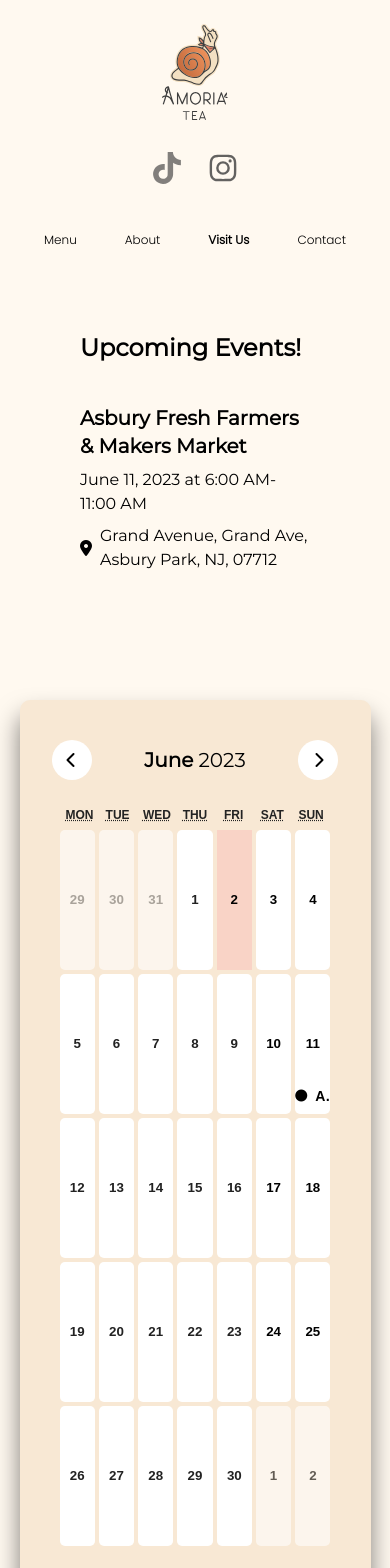
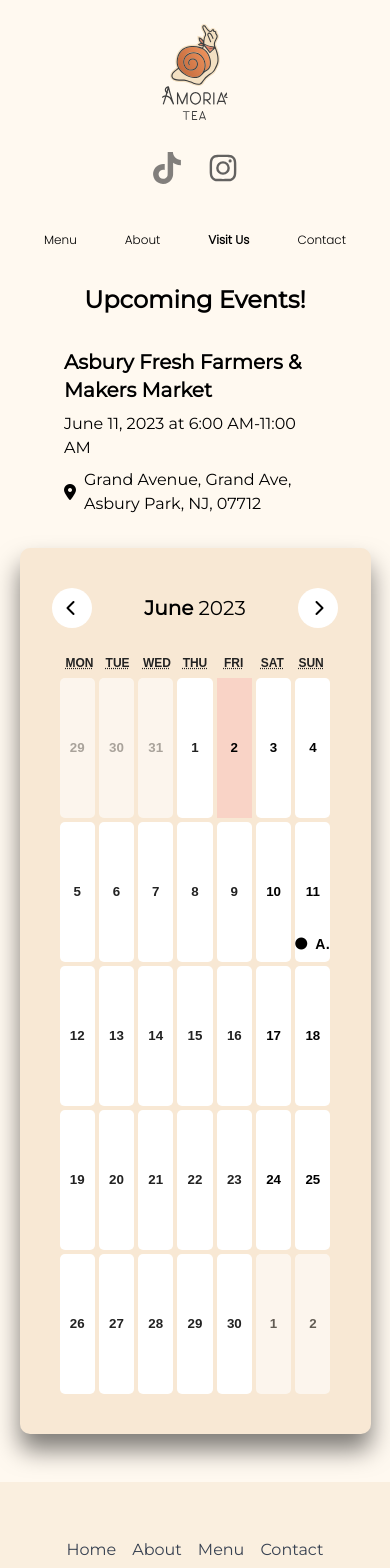
Before and after one commit to Amoria-Tea/amoria-web, a React (Create React App) app: page /visitus in a window 390 px wide. Shown: the top 1568 px of the page. Built offline with nearby package versions, Linux system fonts and the light colour scheme.

Commit message:
mobile friendly for calendar

```diff
--- a/src/Components/VisitComponents/VisitCalendar.js
+++ b/src/Components/VisitComponents/VisitCalendar.js
@@ -57,7 +57,7 @@ const VisitCalendar = () => {
   };
 
   return (
-    <div className="calendar-container mb-12 mt-12 relative m-auto w-[90%]">
+    <div className="calendar-container mb-12 mt-8 relative m-auto w-[90%]">
       <div className="absolute flex justify-between items-center w-full top-10 md:px-10 px-8">
         <button
           onClick={handlePrevMonth}
--- a/src/Components/VisitComponents/VisitEvents.js
+++ b/src/Components/VisitComponents/VisitEvents.js
@@ -31,9 +31,10 @@ const VisitEvents = () => {
   const [currDate] = useState(new Date());
 
   return (
-    <div className="p-20">
-      <h3 className="text-2xl font-bold">Upcoming Events!</h3>
-      <ul className="mt-10 flex flex-col gap-10">
+    <>
+    <h3 className="text-2xl font-bold flex justify-center mt-8">Upcoming Events!</h3>
+    <div className="px-16 sm:px-32">
+      <ul className="mt-8 flex flex-col gap-10">
         {events.map((event) => {
           if (event.date.getMonth() === currDate.getMonth()) {
             return (
@@ -56,6 +57,7 @@ const VisitEvents = () => {
         })}
       </ul>
     </div>
+  </>
   );
 };
 
```
